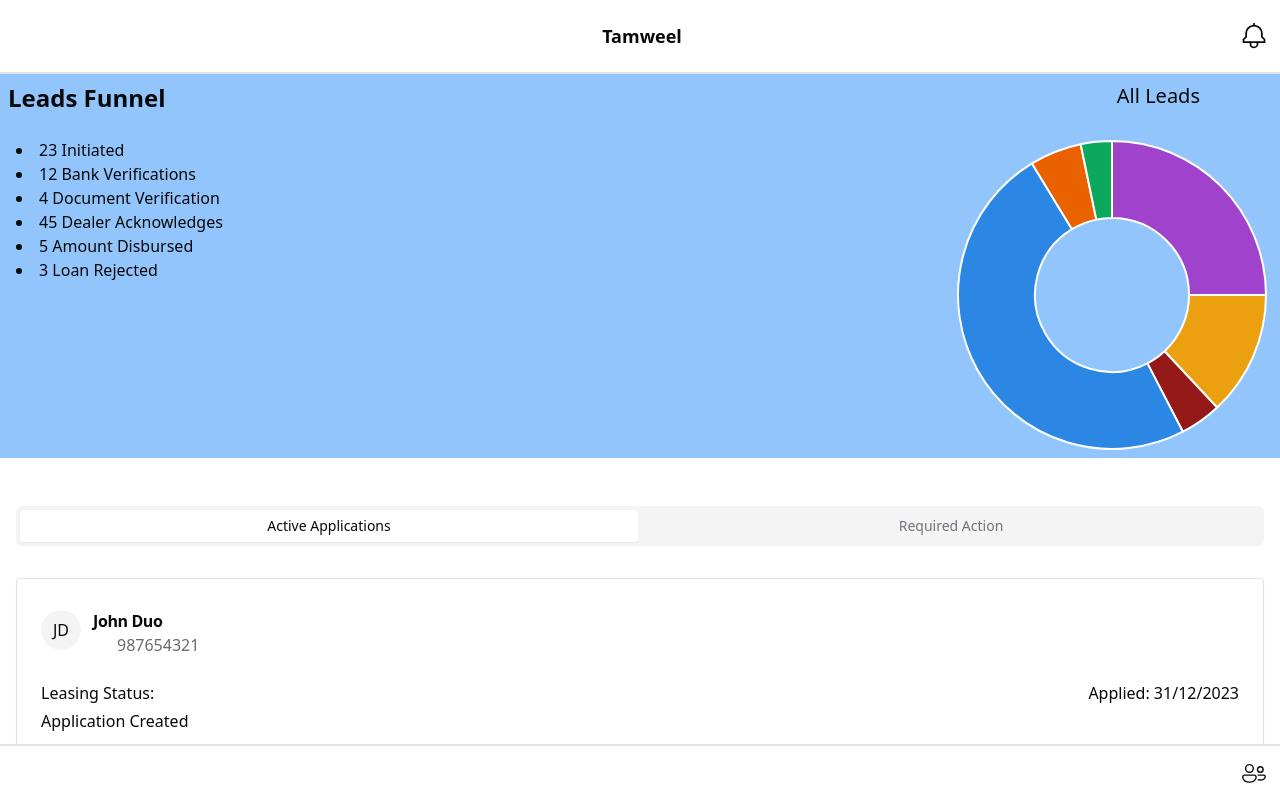
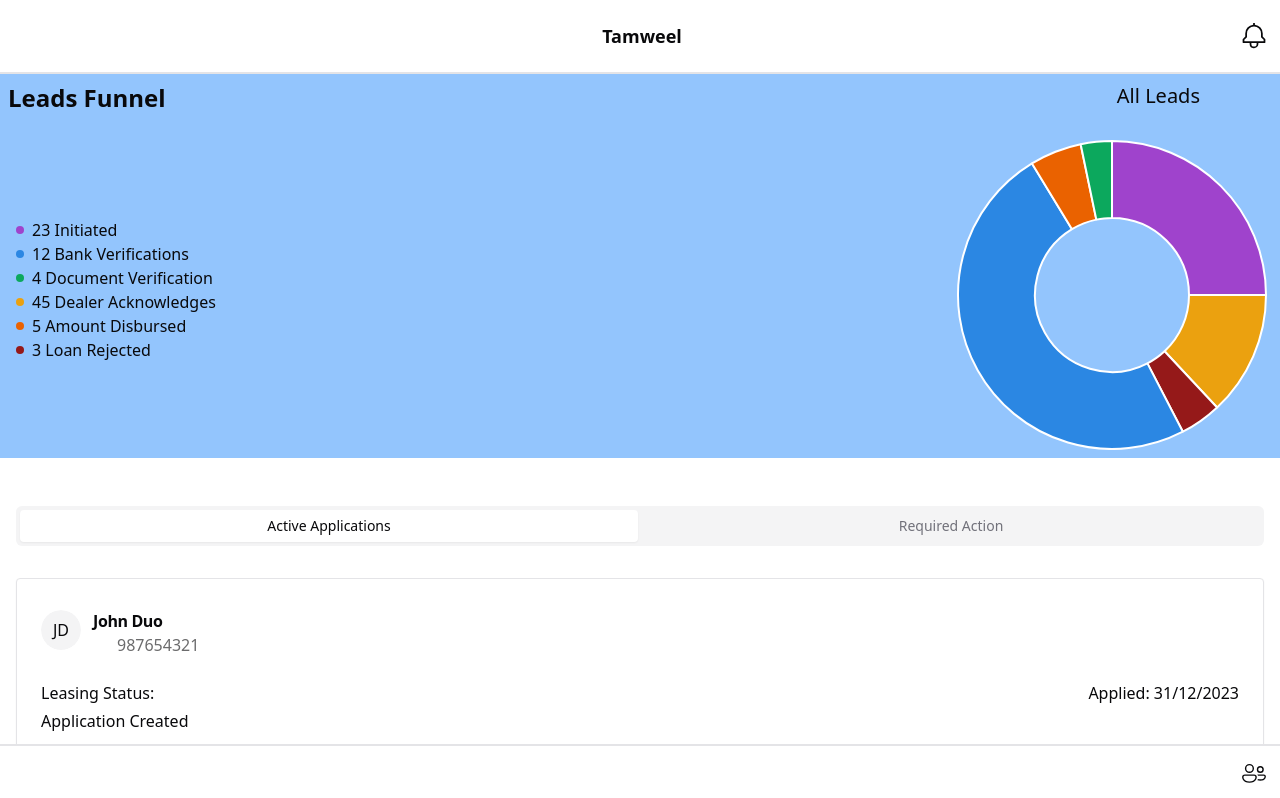
Before and after one commit to SksOp/lmp-backup, a React (Create React App) app: page / in a window 1280 px wide. Shown: the top 798 px of the page. Built offline with nearby package versions, Linux system fonts and the light colour scheme; some icons are missing.

Commit message:
completed onboarding application flow

```diff
--- a/src/components/leadsFunnel.tsx
+++ b/src/components/leadsFunnel.tsx
@@ -26,17 +26,17 @@
         <Icon icon="teenyicons:arrow-right-solid" className="w-8 h-8 mr-8" />
         </Link>
       </div>
-      <div className='flex justify-between'>
-        <ul className='m-4 list-disc list-inside'>
-          <li className=''>23 Initiated</li>
-          <li className=''>12 Bank Verifications</li>
-          <li className=''>4 Document Verification</li>
-          <li className=''>45 Dealer Acknowledges</li>
-          <li className=''>5 Amount Disbursed</li>
-          <li className=''>3 Loan Rejected</li>
+      <div className='flex justify-between items-center'>
+        <ul className='m-4 list-none li'>
+          <li className='flex items-center'><div className="w-2 h-2 bg-[#9F43CC] rounded-full mr-2"></div>23 Initiated</li>
+          <li className='flex items-center'><div className="w-2 h-2 bg-[#2B87E3] rounded-full mr-2"></div>12 Bank Verifications</li>
+          <li className='flex items-center'><div className="w-2 h-2 bg-[#0CA85D] rounded-full mr-2"></div>4 Document Verification</li>
+          <li className='flex items-center'><div className="w-2 h-2 bg-[#EBA10F] rounded-full mr-2"></div>45 Dealer Acknowledges</li>
+          <li className='flex items-center'><div className="w-2 h-2 bg-[#EA6200] rounded-full mr-2"></div>5 Amount Disbursed</li>
+          <li className='flex items-center'><div className="w-2 h-2 bg-[#951919] rounded-full mr-2"></div>3 Loan Rejected</li>
         </ul>
-      <div className='w-full max-w-xs m-2'>
-      <Doughnut data={data} />
+      <div className='w-full max-w-xs m-2 items-center'>
+      <Doughnut data={data} className='w-full' />
       </div>
       </div>
 
--- a/src/layout/main/nav/navBottom.tsx
+++ b/src/layout/main/nav/navBottom.tsx
@@ -9,9 +9,9 @@
         <Icon icon="solar:home-2-bold" className="h-8 w-8" />
       </Link>
 
-      <Link to={paths.home}>
+      <a href={paths.application}>
         <Icon icon="zondicons:add-solid" className="h-14 w-14 mb-4" />
-      </Link>
+      </a>
       <Link to={paths.home}>
         <Icon icon="fluent:people-20-regular" className="h-7 w-7" />
       </Link>
--- a/src/pages/application/index.tsx
+++ b/src/pages/application/index.tsx
@@ -1,4 +1,4 @@
-import Layout from '@/layout/bank'
+import Layout from '@/layout/application'
 import ApplicationView from '@/sections/application'
 import React from 'react'
 
--- a/src/sections/application/components/groupOne.tsx
+++ b/src/sections/application/components/groupOne.tsx
@@ -13,15 +13,22 @@
   config,
   group,
   setGroup,
-
+  setData,
+  data
 }: {
   config: BankConfig | null;
   group: number;
   setGroup: (group: number) => void;
+  setData: (data: object) => void;
+  data: object;
 }) {
 
   const handleOnClick = () => {
     setGroup(2);
+  };
+
+  const handleChange = (e: React.ChangeEvent<HTMLInputElement>) => {
+    setData({ ...data, [e.target.name]: e.target.value });
   };
 
   return (
@@ -30,7 +37,7 @@
         config && config.input_fields?.map((field) => field.group === group && (
               <Card>
                 <Label>{field.label.en}</Label>
-                <Input />
+                <Input name={field.input_field_id} onChange={handleChange} />
               </Card>
           )
         )
--- a/src/sections/application/components/groupThree.tsx
+++ b/src/sections/application/components/groupThree.tsx
@@ -9,13 +9,22 @@
   config,
   group,
   setGroup,
+  setData,
+  data,
 }: {
   config: BankConfig | null;
   group: number;
   setGroup: (group: number) => void;
+  setData: (data: object) => void;
+  data: object;
 }) {
   const handleOnClick = () => {
-    setGroup(3);
+    console.log(data);
+    setGroup(4);
+  };
+
+  const handleChange = (e: React.ChangeEvent<HTMLInputElement>) => {
+    setData({ ...data, [e.target.name]: e.target.value });
   };
 
   return (
@@ -26,7 +35,7 @@
             field.group === group && (
               <Card>
                 <Label>{field.label.en}</Label>
-                <Input />
+                <Input name={field.input_field_id} onChange={handleChange} />
               </Card>
             )
         )}
--- a/src/sections/application/components/groupTwo.tsx
+++ b/src/sections/application/components/groupTwo.tsx
@@ -9,16 +9,23 @@
     config,
     group,
     setGroup,
-
+    setData,
+    data,
   }: {
     config: BankConfig | null;
     group: number;
     setGroup: (group: number) => void;
+    setData: (data: object) => void;
+    data: object;
   }
 ) {
 
     const handleOnClick = () => {
         setGroup(3);
+      };
+
+      const handleChange = (e: React.ChangeEvent<HTMLInputElement>) => {
+        setData({ ...data, [e.target.name]: e.target.value });
       };
 
   return (
@@ -27,7 +34,7 @@
         config && config.input_fields?.map((field) => field.group === group && (
             <Card>
               <Label>{field.label.en}</Label>
-              <Input />
+              <Input name={field.input_field_id} onChange={handleChange} />
             </Card>
         )
       )
--- a/src/sections/application/components/progressBar.tsx
+++ b/src/sections/application/components/progressBar.tsx
@@ -4,7 +4,7 @@
 function ProgressBar({group}: {group: number}) {
 
     const progress = (group*100)/3;
-    console.log(progress);
+    //console.log(progress);
 
   return <Progress value={progress} className="full" />
 }
--- a/src/sections/application/components/selectbank.tsx
+++ b/src/sections/application/components/selectbank.tsx
@@ -4,6 +4,7 @@
 import { Card } from "@/components/ui/card";
 import { Button } from "@/components/ui/button";
 import { useSearchParams } from "@/hooks/useRouter";
+import { set } from "react-hook-form";
 
 function BankCard({
   children,
@@ -15,14 +16,14 @@
   return <Button onClick={onClick}>{children}</Button>;
 }
 
-function Selectbank( {setConfig, setGroup}: {setConfig: (config: BankConfig) => void, setGroup: (group: number) => void}){
+function Selectbank( {setConfig, setGroup, data, setData}: {setConfig: (config: BankConfig) => void, setGroup: (group: number) => void,data: object, setData: (data: any) => void}){
   const params = useSearchParams();
-
   // user selectes bank
   // user goes in flow with group
 
   const handleBankClick = (index: number) => {
     setConfig(banks[index].config);
+    setData({...data, bank: banks[index].name});
     setGroup(1);
   };
 
--- /dev/null
+++ b/src/sections/application/components/success.tsx
@@ -0,0 +1,14 @@
+import { Icon } from '@iconify/react'
+import React from 'react'
+
+function Success() {
+  return (
+    <div className='w-screen h-[90vh] flex flex-col justify-center items-center gap-4'>
+      <Icon icon="ep:success-filled" className='w-20 h-20 text-[#76B456]'/>
+      <h1 className='text-4xl font-bold'>Success</h1>
+      <p>You have successfully submitted your Application</p>
+    </div>
+  )
+}
+
+export default Success
--- a/src/sections/application/index.tsx
+++ b/src/sections/application/index.tsx
@@ -5,19 +5,28 @@
 import ProgressBar from './components/progressBar';
 import GroupTwo from './components/groupTwo';
 import GroupThree from './components/groupThree';
+import Success from './components/success';
+
+interface Data{
+  [key: string]: string | null;
+}
 
 function ApplicationView() {
+  const [data, setdata] = useState({});
+  const [bank, setBank] = useState<string | null>();
   const [group, setGroup] = useState(0);
   const [config, setConfig] = useState<null | BankConfig>(null);
+
 
 
   return (
     <>
     <ProgressBar group={group} />
-    {group === 0 && (<Selectbank setConfig={setConfig} setGroup={setGroup} />)}
-    {group === 1 && (<GroupOne config={config} group={1} setGroup={setGroup} />)}
-    {group === 2 && (<GroupTwo config={config} group={2} setGroup={setGroup} />)}
-    {group === 3 && (<GroupThree config={config} group={3} setGroup={setGroup} />)}
+    {group === 0 && (<Selectbank setConfig={setConfig} setGroup={setGroup} setData={setdata} data={data}  />)}
+    {group === 1 && (<GroupOne config={config} group={1} setGroup={setGroup} setData={setdata} data={data}  />)}
+    {group === 2 && (<GroupTwo config={config} group={2} setGroup={setGroup} setData={setdata}data={data}  />)}
+    {group === 3 && (<GroupThree config={config} group={3} setGroup={setGroup} setData={setdata} data={data} />)}
+    {group === 4 && (<Success />)}
     </>
   )
 }
```
Also changed, not shown: src/layout/application/index.tsx (renamed from src/layout/bank/index.tsx), src/layout/application/nav/navbar.tsx (renamed from src/layout/bank/nav/navbar.tsx).
